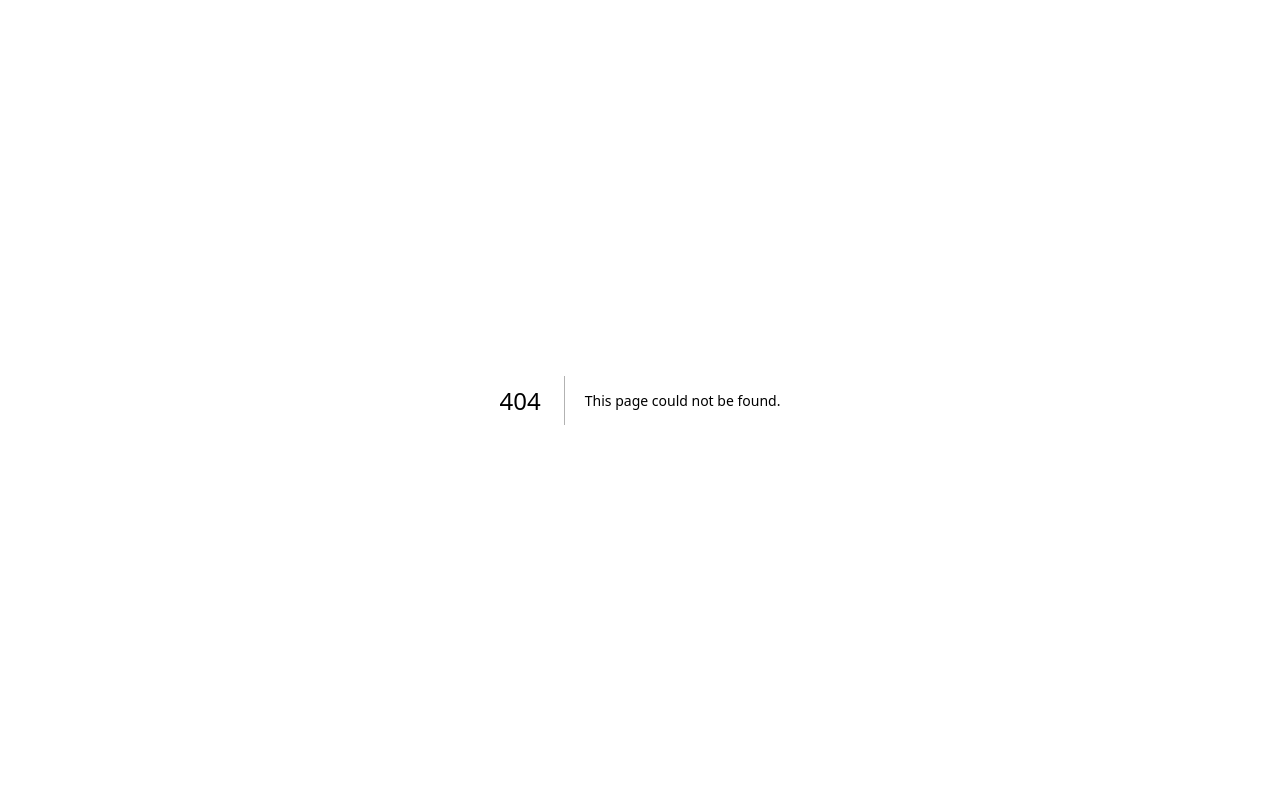
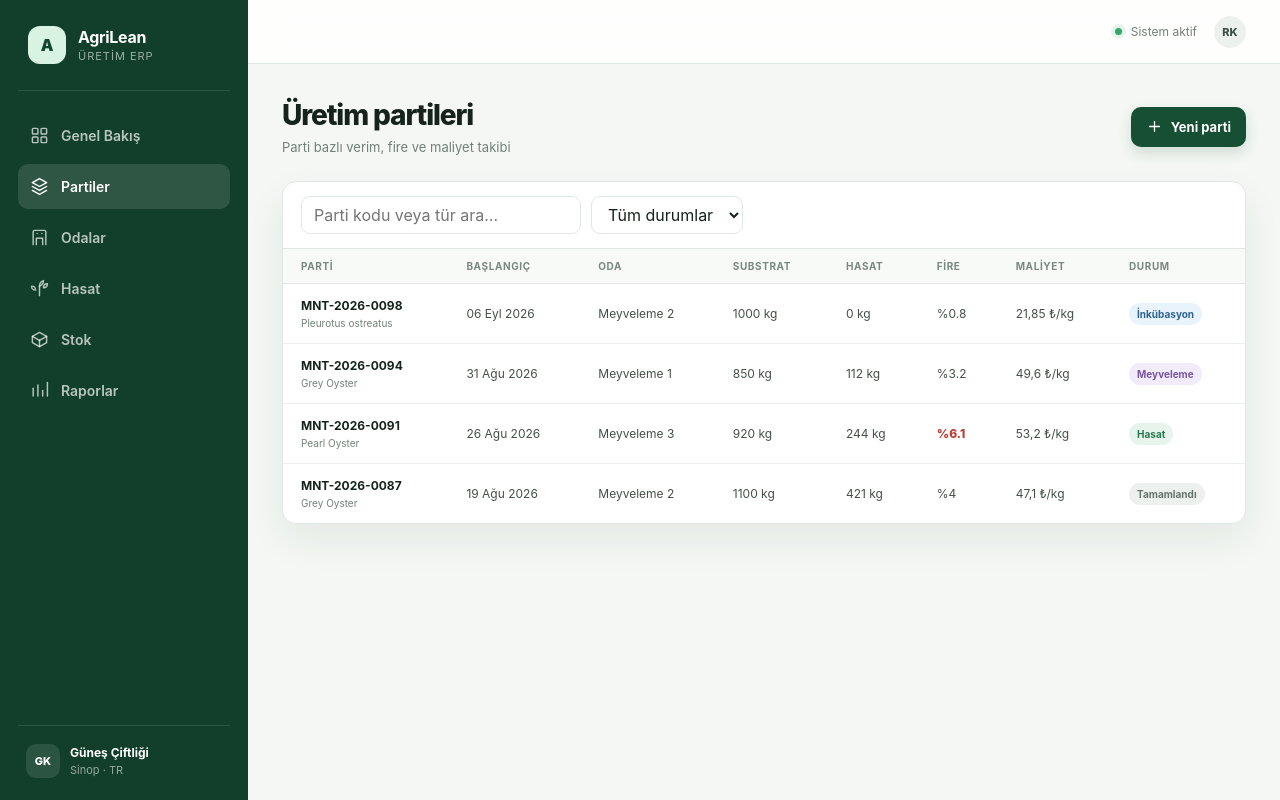
Before and after one commit to rkaya57/agrilean-erp, a Next.js app: page /batches in a window 1280 px wide. Before the commit this address had no page. Built offline with nearby package versions, Linux system fonts and the light colour scheme.

Commit message:
feat: add batch management screen

```diff
--- /dev/null
+++ b/app/batches/page.tsx
@@ -0,0 +1,14 @@
+import { AppShell } from "@/components/app-shell";
+import { PlusIcon } from "@/components/icons";
+import { StatusPill } from "@/components/status-pill";
+import { batches } from "@/lib/demo-data";
+
+export default function BatchesPage() {
+  return <AppShell active="/batches">
+    <section className="page-heading"><div><h1>Üretim partileri</h1><p>Parti bazlı verim, fire ve maliyet takibi</p></div><button className="primary-button" type="button"><PlusIcon /> Yeni parti</button></section>
+    <section className="panel">
+      <div className="toolbar"><input className="search-input" placeholder="Parti kodu veya tür ara…" aria-label="Parti ara"/><select aria-label="Durum filtresi"><option>Tüm durumlar</option><option>İnkübasyon</option><option>Meyveleme</option><option>Hasat</option></select></div>
+      <div className="table-wrap"><table><thead><tr><th>Parti</th><th>Başlangıç</th><th>Oda</th><th>Substrat</th><th>Hasat</th><th>Fire</th><th>Maliyet</th><th>Durum</th></tr></thead><tbody>{batches.map(batch => <tr key={batch.id}><td><strong>{batch.id}</strong><small>{batch.strain}</small></td><td>{batch.startedAt}</td><td>{batch.room}</td><td>{batch.substrateKg} kg</td><td>{batch.harvestKg} kg</td><td className={batch.wasteRate > 5 ? "danger-text" : ""}>%{batch.wasteRate}</td><td>{batch.unitCost.toLocaleString("tr-TR")} ₺/kg</td><td><StatusPill status={batch.status}/></td></tr>)}</tbody></table></div>
+    </section>
+  </AppShell>;
+}
```
